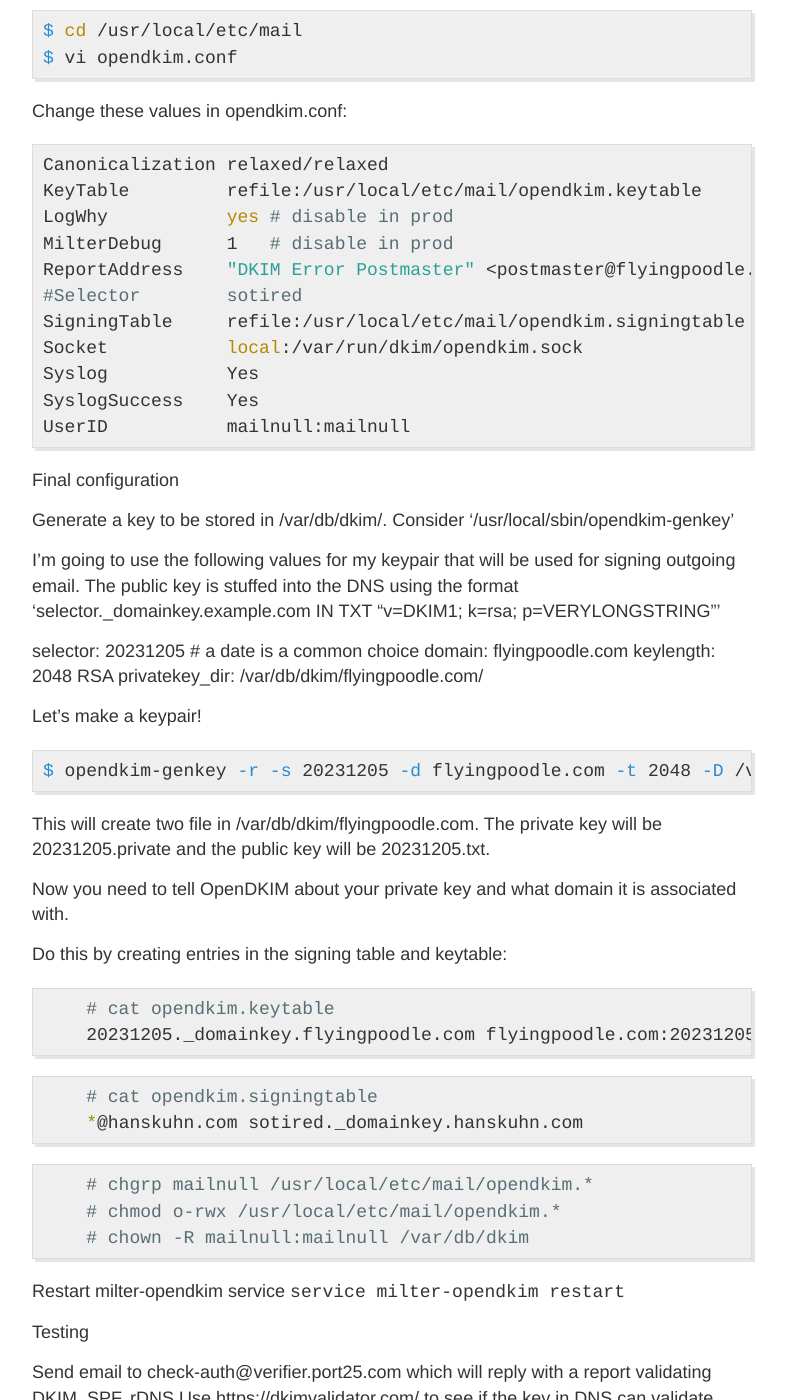
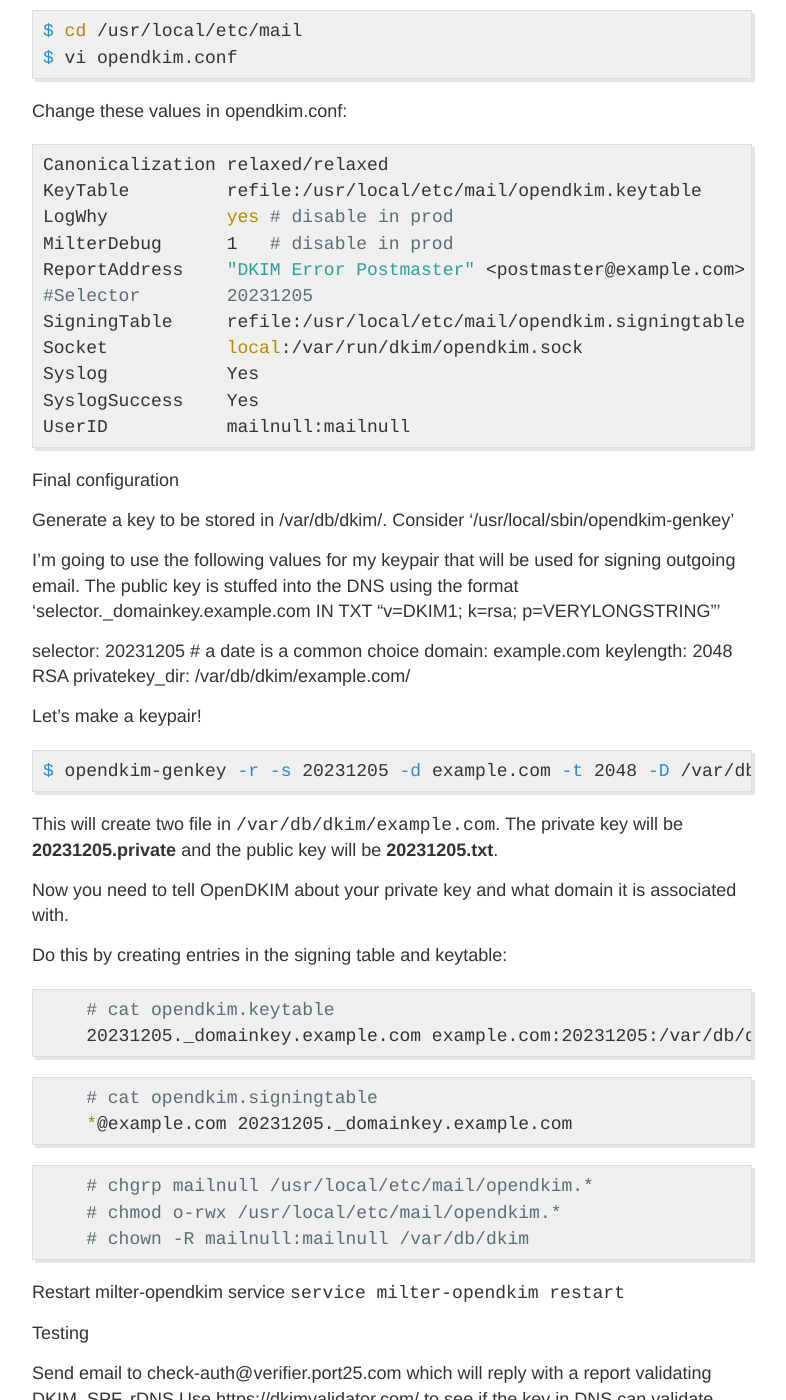
Before and after one commit to hanskuhn/hanskuhn.github.io, a Jekyll site: the page built from _posts/2023-12-01-DKIM_on_FreeBSD.md, in a window 1280 px wide and 1400 px high, scrolled down 1949 px. Shown: the whole window, without its empty margins (248-1034 px from the left). Built offline with Jekyll 4.4.1, drawn with Linux system fonts in a browser that asks for light colours; some of the changed text lies outside the part shown.

Commit message:
santize domains

```diff
--- a/_posts/2023-12-01-DKIM_on_FreeBSD.md
+++ b/_posts/2023-12-01-DKIM_on_FreeBSD.md
@@ -103,8 +103,8 @@ Canonicalization relaxed/relaxed
 KeyTable         refile:/usr/local/etc/mail/opendkim.keytable
 LogWhy           yes # disable in prod
 MilterDebug      1   # disable in prod
-ReportAddress    "DKIM Error Postmaster" <postmaster@flyingpoodle.com>
-#Selector        sotired
+ReportAddress    "DKIM Error Postmaster" <postmaster@example.com>
+#Selector        20231205
 SigningTable     refile:/usr/local/etc/mail/opendkim.signingtable
 Socket           local:/var/run/dkim/opendkim.sock
 Syslog           Yes
@@ -120,17 +120,17 @@ I'm going to use the following values for my keypair that will be used for signi
 email. The public key is stuffed into the DNS using the format 'selector._domainkey.example.com IN TXT "v=DKIM1; k=rsa; p=VERYLONGSTRING"'
 
 selector: 20231205 # a date is a common choice
-domain: flyingpoodle.com
+domain: example.com
 keylength: 2048 RSA
-privatekey_dir: /var/db/dkim/flyingpoodle.com/
+privatekey_dir: /var/db/dkim/example.com/
 
 Let's make a keypair!
 {%highlight bash %}
-$ opendkim-genkey -r -s 20231205 -d flyingpoodle.com -t 2048 -D /var/db/dkim/flyingpoodle.com
+$ opendkim-genkey -r -s 20231205 -d example.com -t 2048 -D /var/db/dkim/example.com
 {%endhighlight %}
 
-This will create two file  in /var/db/dkim/flyingpoodle.com. The private key will be 20231205.private
-and the public key will be 20231205.txt.
+This will create two file  in `/var/db/dkim/example.com`. The private key will be **20231205.private**
+and the public key will be **20231205.txt**.
 
 Now you need to tell OpenDKIM about your private key and what domain it is associated with.
 
@@ -138,12 +138,12 @@ Do this by creating entries in the signing table and keytable:
 
 {%highlight bash %}
     # cat opendkim.keytable
-    20231205._domainkey.flyingpoodle.com flyingpoodle.com:20231205:/var/db/dkim/hanskuhn.com/sotired.private
+    20231205._domainkey.example.com example.com:20231205:/var/db/dkim/example.com/20231205.private
 {%endhighlight %}
 
 {%highlight bash %}
     # cat opendkim.signingtable
-    *@hanskuhn.com sotired._domainkey.hanskuhn.com
+    *@example.com 20231205._domainkey.example.com
 {%endhighlight %}
 
 {%highlight bash %}
@@ -168,7 +168,7 @@ Operations
   Publish DMARC RR like this:
 
 {%highlight bash %}
-_dmarc.hanskuhn.com TXT v=DMARC1; p=none; rua=mailto:dmarc@hanskuhn.com; ruf=mailto:dmarcfail@hanskuhn.com; sp=none; aspf=r; adkim=r; fo=1;
+_dmarc.example.com TXT v=DMARC1; p=none; rua=mailto:dmarc@example.com; ruf=mailto:dmarcfail@example.com; sp=none; aspf=r; adkim=r; fo=1;
 {%endhighlight %}
 
 {%highlight bash %}
```
